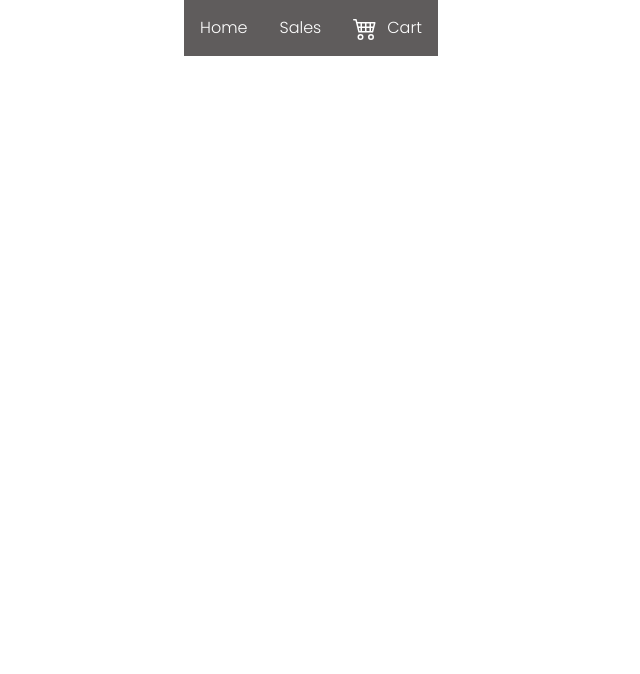
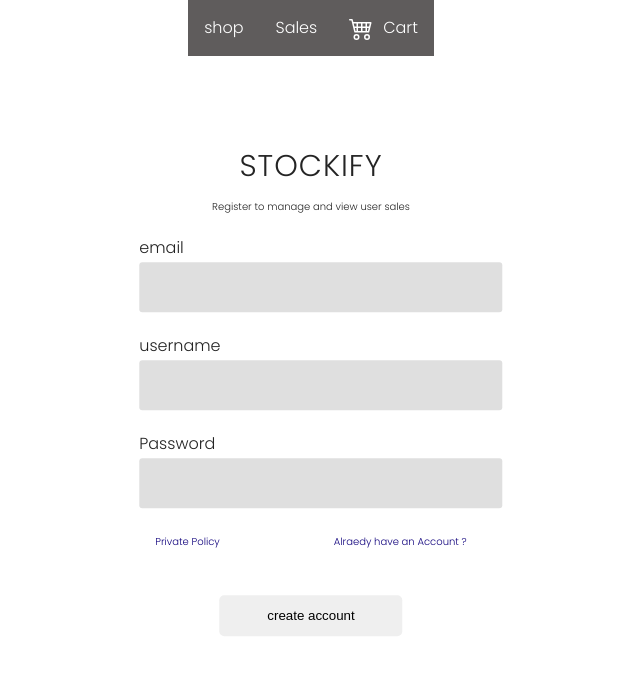
Before and after one commit to jck-bit/stockify, a React (Vite) app: page /register in a window 1280 px wide. Before the commit this address had no page. Shown: the top 674 px of the page, without its empty margins (329-969 px from the left). Built offline with nearby package versions, Linux system fonts and the light colour scheme.

Commit message:
Added a privacy policy and register page

```diff
--- a/src/App.tsx
+++ b/src/App.tsx
@@ -8,6 +8,8 @@ import Navbar from './navbar';
 import { SnackbarProvider } from "notistack";
 import LoginPage from './login';
 import SalesTable from './widgets/Sales';
+import Register from './login/register';
+import PrivacyPolicy from './components/private_policy';
 
 function App() {
   const isAuth = Boolean(useSelector((state:any) => state.token))
@@ -22,11 +24,13 @@ function App() {
       >
       <Navbar/>
         <Routes>
-          <Route path='/' element={<HomePage/>}/>
+          <Route path='/' element={ isAuth ? <HomePage/> : <Navigate to="/login" />}/>
           <Route path='/products' element={isAuth ? <Products/> : <Navigate to="/login" />}/>
           <Route path='/cart' element={ isAuth ? <Cart/> : <Navigate to="/login" />}/>
           <Route path='/sales' element={ isAuth ? <SalesTable/> : <Navigate to="/login" />}/>
           <Route path='/login' element={<LoginPage/>}/>
+          <Route path='/register' element={<Register/>}/>
+          <Route path='/privacy_policy' element={<PrivacyPolicy/>}/>
         </Routes>
         </SnackbarProvider>
       </BrowserRouter>
--- /dev/null
+++ b/src/components/private_policy.tsx
@@ -0,0 +1,30 @@
+import React from "react";
+import "../css/private_policy.css";
+
+const PrivacyPolicy = () => {
+  return (
+    <div className="privacy-policy">
+      <h4>Privacy Policy</h4>
+      <p>
+        We respect your privacy and are committed to protecting your personal
+        information. We do not sell, rent or otherwise share your personal
+        information with third parties with or without your consent except in the
+        following instances:
+      </p>
+      <ul>
+        <li>
+          We may share your personal information with law enforcement or
+          regulatory agencies as required by law or in order to protect our
+          rights or the rights of others.
+        </li>
+      </ul>
+      <p>
+        By using our service, you consent to the collection and use of your
+        personal information as outlined in this Privacy Policy. We may modify
+        this Privacy Policy from time to time, so please review it regularly.
+      </p>
+    </div>
+  );
+};
+
+export default PrivacyPolicy;
--- /dev/null
+++ b/src/css/private_policy.css
@@ -0,0 +1,47 @@
+.privacy-policy {
+    max-width: 600px;
+    margin: 0 auto;
+    padding: 20px;
+    background-color: #f9f9f9;
+    border: 1px solid #ddd;
+    border-radius: 5px;
+    box-shadow: 0px 0px 5px 0px #ddd;
+    align-items: center;
+    justify-content: center;
+    margin-top: 4%;
+  }
+
+  .privacy-policy h4 {
+    margin-top: 0;
+    font-size: 24px;
+    font-weight: bold;
+    color: #333;
+    margin-bottom: 50px;
+    display: flex;
+    align-items: center;
+    justify-content: center;
+
+  }
+
+  .privacy-policy p {
+    font-size: 16px;
+    line-height: 1.5;
+    margin: 10px 0;
+    color: #555;
+  }
+
+  .privacy-policy ul {
+    margin: 10px 0 20px 0;
+    padding: 0 0 0 20px;
+    list-style-type: disc;
+    color: #555;
+  }
+
+  .privacy-policy li {
+    font-size: 16px;
+    line-height: 1.5;
+  }
+
+  .privacy-policy p:last-of-type {
+    margin-bottom: 0;
+  }
--- a/src/login/index.tsx
+++ b/src/login/index.tsx
@@ -3,19 +3,23 @@ import { useDispatch } from 'react-redux';
 import { useSnackbar } from 'notistack';
 import { useNavigate } from 'react-router-dom';
 import {setLogin} from '../state'
+import Loader from '../components/Loader'
 import '../loginPage.css';
+import { Link } from 'react-router-dom';
 
 const LoginPage = () => {
     const dispatch = useDispatch()
     const{enqueueSnackbar} = useSnackbar()
     const navigate = useNavigate()
-    const [email, setEmail] = useState("")
-    const [password, setPassword] = useState("")
+    const [email, setEmail] = useState<string>("")
+    const [password, setPassword] = useState<string>("")
+    const [isloading, setIsLoading] = useState<boolean>(false);
 
     const handleSubmit = async (e: React.FormEvent<HTMLFormElement>) => {
       e.preventDefault();
 
       try {
+        setIsLoading(true);
         const res = await fetch('http://127.0.0.1:5000/login', {
           method: 'POST',
           headers: {
@@ -39,15 +43,23 @@ const LoginPage = () => {
           const error = data?.message || "Login failed. Please try again.";
           enqueueSnackbar(error, { variant: 'error', autoHideDuration:1500 });
         }
+        setIsLoading(false);
       } catch (err) {
         const error = "Failed to reach the server. Please try again later.";
         enqueueSnackbar(error, { variant: 'error', autoHideDuration:1500 });
-      }
+        setIsLoading(false);
+      }finally{
+        setIsLoading(false)
     }
+      if(isloading){
+    return <Loader/>
+  }
+
+  }
 
   return (
       <div className="login-container">
-        <h1>store Manager</h1>
+        <h1>Stockify</h1>
         <p>manage user sales</p>
         <form onSubmit={handleSubmit}>
           <label>
@@ -68,6 +80,18 @@ const LoginPage = () => {
               onChange={(e) => setPassword(e.target.value)}
               required />
           </label>
+          <div className='register_div'>
+            <p>
+              <Link to={"/privacy_policy"}>
+                Privacy policy
+              </Link>
+            </p>
+            <p>
+              <Link to={"/register"}>
+                Need an account ?
+              </Link>
+            </p>
+          </div>
           <button type="submit">login</button>
         </form>
       </div>
--- /dev/null
+++ b/src/login/register.tsx
@@ -0,0 +1,97 @@
+import React, {useState} from 'react'
+import { useNavigate } from 'react-router-dom'
+import { Link } from 'react-router-dom'
+import { useSnackbar } from 'notistack'
+
+const Register = () => {
+    const navigate = useNavigate();
+    const { enqueueSnackbar } = useSnackbar();
+    const[username, setUsername] = useState<string>("");
+    const[email, setEmail] = useState<string>("");
+    const[password, setPassword] = useState<string>("");
+
+
+    const handleSubmit =async (e:React.FormEvent<HTMLFormElement>) => {
+        e.preventDefault()
+
+        try {
+            const res = await fetch("http://localhost:5000/api/register", {
+                method: "POST",
+                headers: {
+                 "Content-Type": "application/json"
+                 },
+                 body: JSON.stringify({email, username, password})
+             });
+
+             const data = await res.json();
+             console.log(data);
+             if(res.ok){
+                 if(data){
+                     enqueueSnackbar(`${data.message}`, {variant: "success"})
+                     navigate("/login")
+                 }
+             }else{
+                 const error = data?.message || "Something went wrong";
+                 enqueueSnackbar(error, {variant: "error"})
+         }
+        } catch (err) {
+            const error = "Failed to reach the server. Please try again later.";
+            enqueueSnackbar(error, { variant: 'error', autoHideDuration:1500 });
+        }
+        setPassword("");
+        setEmail("");
+        setUsername("");
+
+}
+  return (
+    <div className="login-container">
+    <h1>Stockify</h1>
+    <p>Register to manage and view user sales</p>
+    <form onSubmit={handleSubmit}>
+      <label>
+        email
+        <input
+          type="email"
+          name="email"
+          value={email}
+          onChange={(e) =>setEmail(e.target.value)}
+
+          required />
+      </label>
+      <label>
+        username
+        <input
+          type="username"
+          name="username"
+          value={username}
+          onChange={(e) => setUsername(e.target.value)}
+          required />
+      </label>
+      <label>
+        Password
+        <input
+          type="password"
+          name="password"
+          value={password}
+          onChange={(e) =>setPassword(e.target.value)}
+          required />
+      </label>
+      <div className='register_div'>
+            <p>
+                <Link to={"/privacy_policy"}>
+                    Private Policy
+                </Link>
+            </p>
+            <p>
+              <Link to={"/login"}>
+                Alraedy have an Account ?
+              </Link>
+            </p>
+          </div>
+      <button type="submit">create account</button>
+    </form>
+  </div>
+  )
+}
+
+export default Register
--- a/src/loginPage.css
+++ b/src/loginPage.css
@@ -22,11 +22,24 @@
     font-size: 10px;
   }
 
+  .register_div {
+     display: flex;
+     justify-content:space-between;
+     align-items: center;
+  }
 
+  .register_div a{
+    color: rgb(17, 3, 125);
+
+  }
+
+  .register_div a:hover{
+    background-color: transparent;
+  }
 
   .login-container label {
     display: block;
-    margin-top: 30px;
+    margin-top: 22px;
     font-size: 16px;
     font-weight: 500;
   }
@@ -38,7 +51,7 @@
     background-color: rgba(255,255,255,0.07);
     border-radius: 3px;
     padding: 0 10px;
-    margin-top: 8px;
+    margin-top: 2px;
     font-size: 14px;
     font-weight: 300;
     border: none;
@@ -51,7 +64,7 @@
 
   .login-container button{
     padding: .8rem 3rem;
-    margin: 30px 80px;
+    margin: 20px 80px;
     cursor: pointer;
     border-radius:5px;
     border: none;
--- a/src/navbar/index.tsx
+++ b/src/navbar/index.tsx
@@ -22,7 +22,7 @@ const Navbar = () => {
     <nav className='navbar_homepage'>
       <ul className='unordered_list_nav'>
         <li>
-          <Link to='/products'>Home</Link>
+          <Link to='/products'>shop</Link>
         </li>
         <li>
           <Link to='/sales'>Sales</Link>
```
